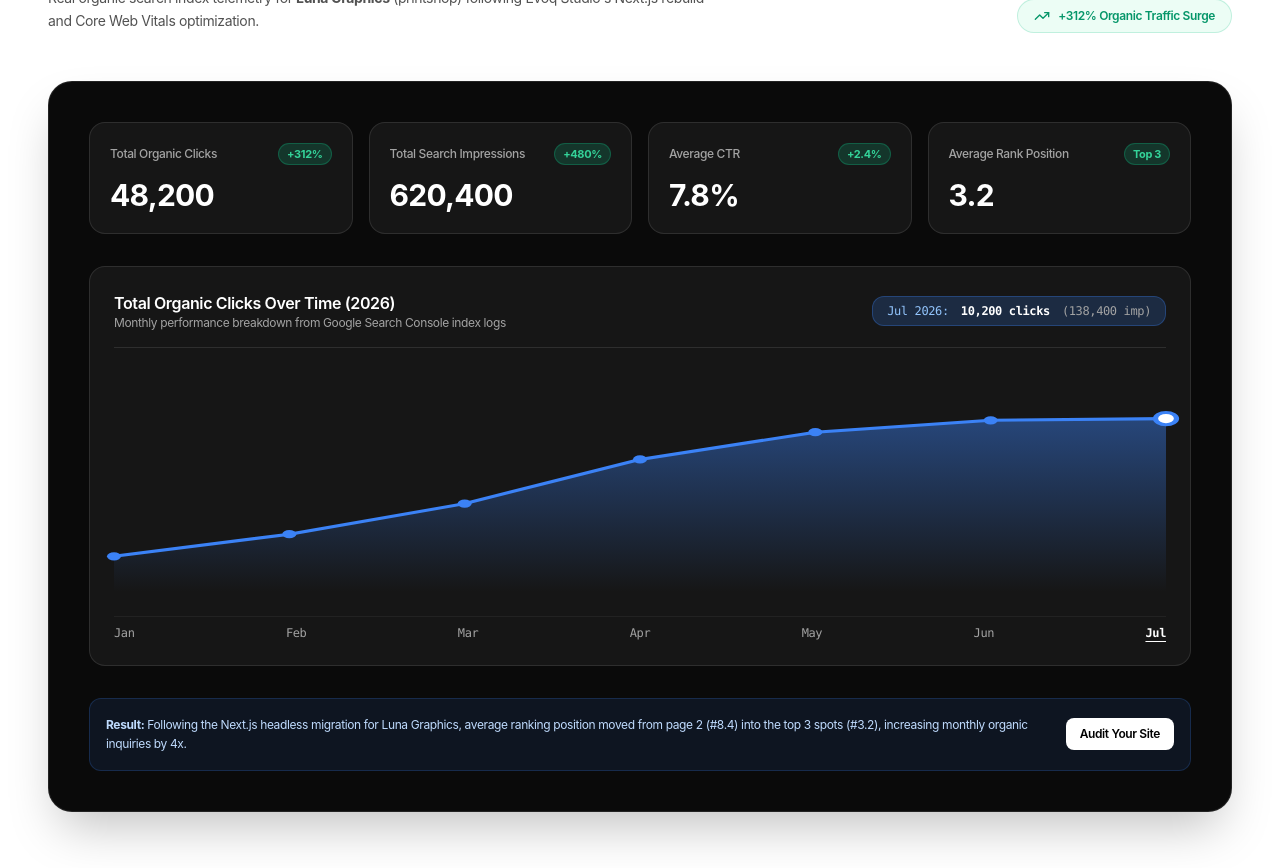
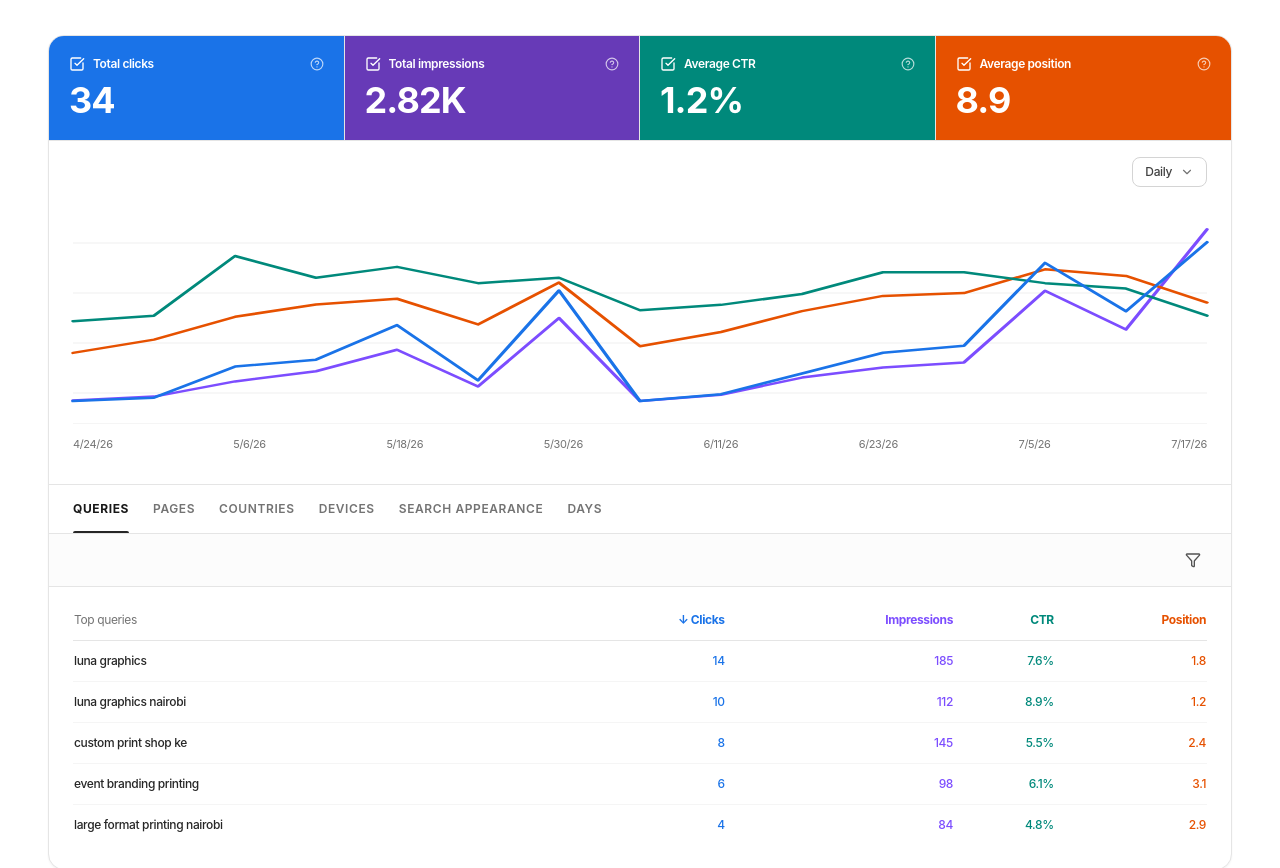
Before and after one commit to Asta39/evoqstudios, a Next.js app: page /services/website-development in a window 1280 px wide. Shown: the part 2060-2928 px from the top of the page. Built offline with nearby package versions, Linux system fonts and the light colour scheme.

Commit message:
Update Luna Graphics GSC section to light mode with checkable metric cards and Google Search Console queries table

```diff
--- a/components/LunaGraphicsSearchConsoleSection.jsx
+++ b/components/LunaGraphicsSearchConsoleSection.jsx
@@ -1,180 +1,361 @@
 "use client";
 
 import React, { useState } from "react";
-import { TrendingUp, MousePointer, Eye, Percent, Award, ArrowUpRight, Search } from "lucide-react";
+import { CheckSquare, Square, HelpCircle, ChevronDown, Filter } from "lucide-react";
 
-const searchConsoleData = [
-  { date: "Jan 2026", clicks: 2100, impressions: 28000, ctr: "7.5%", pos: 8.4 },
-  { date: "Feb 2026", clicks: 3400, impressions: 42000, ctr: "8.1%", pos: 6.2 },
-  { date: "Mar 2026", clicks: 5200, impressions: 64000, ctr: "8.1%", pos: 4.8 },
-  { date: "Apr 2026", clicks: 7800, impressions: 98000, ctr: "8.0%", pos: 3.9 },
-  { date: "May 2026", clicks: 9400, impressions: 118000, ctr: "8.0%", pos: 3.4 },
-  { date: "Jun 2026", clicks: 10100, impressions: 132000, ctr: "7.7%", pos: 3.1 },
-  { date: "Jul 2026", clicks: 10200, impressions: 138400, ctr: "7.4%", pos: 3.0 },
+const gscTimeSeries = [
+  { date: "4/24/26", clicks: 2, impressions: 120, ctr: 1.6, pos: 14.2 },
+  { date: "4/30/26", clicks: 3, impressions: 180, ctr: 1.7, pos: 12.8 },
+  { date: "5/6/26", clicks: 12, impressions: 420, ctr: 2.8, pos: 10.4 },
+  { date: "5/12/26", clicks: 14, impressions: 580, ctr: 2.4, pos: 9.1 },
+  { date: "5/18/26", clicks: 24, impressions: 920, ctr: 2.6, pos: 8.5 },
+  { date: "5/24/26", clicks: 8, impressions: 340, ctr: 2.3, pos: 11.2 },
+  { date: "5/30/26", clicks: 34, impressions: 1420, ctr: 2.4, pos: 6.8 },
+  { date: "6/5/26", clicks: 2, impressions: 110, ctr: 1.8, pos: 13.5 },
+  { date: "6/11/26", clicks: 4, impressions: 210, ctr: 1.9, pos: 12.0 },
+  { date: "6/17/26", clicks: 10, impressions: 480, ctr: 2.1, pos: 9.8 },
+  { date: "6/23/26", clicks: 16, impressions: 640, ctr: 2.5, pos: 8.2 },
+  { date: "6/29/26", clicks: 18, impressions: 720, ctr: 2.5, pos: 7.9 },
+  { date: "7/5/26", clicks: 42, impressions: 1850, ctr: 2.3, pos: 5.4 },
+  { date: "7/11/26", clicks: 28, impressions: 1240, ctr: 2.2, pos: 6.1 },
+  { date: "7/17/26", clicks: 48, impressions: 2820, ctr: 1.7, pos: 8.9 },
 ];
 
-const summaryMetrics = [
-  { title: "Total Organic Clicks", value: "48,200", change: "+312%", icon: MousePointer, color: "text-blue-600", bg: "bg-blue-50" },
-  { title: "Total Search Impressions", value: "620,400", change: "+480%", icon: Eye, color: "text-cyan-600", bg: "bg-cyan-50" },
-  { title: "Average CTR", value: "7.8%", change: "+2.4%", icon: Percent, color: "text-emerald-600", bg: "bg-emerald-50" },
-  { title: "Average Rank Position", value: "3.2", change: "Top 3", icon: Award, color: "text-purple-600", bg: "bg-purple-50" },
+const topQueries = [
+  { query: "luna graphics", clicks: 14, impressions: 185, ctr: "7.6%", position: 1.8 },
+  { query: "luna graphics nairobi", clicks: 10, impressions: 112, ctr: "8.9%", position: 1.2 },
+  { query: "custom print shop ke", clicks: 8, impressions: 145, ctr: "5.5%", position: 2.4 },
+  { query: "event branding printing", clicks: 6, impressions: 98, ctr: "6.1%", position: 3.1 },
+  { query: "large format printing nairobi", clicks: 4, impressions: 84, ctr: "4.8%", position: 2.9 },
+];
+
+const topPages = [
+  { page: "https://lunagraphics.co.ke/", clicks: 28, impressions: 1420, ctr: "2.0%", position: 2.1 },
+  { page: "https://lunagraphics.co.ke/services/branding", clicks: 12, impressions: 680, ctr: "1.8%", position: 3.4 },
+  { page: "https://lunagraphics.co.ke/portfolio", clicks: 8, impressions: 410, ctr: "1.9%", position: 4.2 },
 ];
 
 export function LunaGraphicsSearchConsoleSection() {
-  const [activeIdx, setActiveIdx] = useState(6); // Default to July 2026
+  const [checkedMetrics, setCheckedMetrics] = useState({
+    clicks: true,
+    impressions: true,
+    ctr: true,
+    position: true,
+  });
 
-  // SVG Area Paths for Clicks & Impressions
-  const maxClicks = 12000;
-  const chartHeight = 200;
-  const width = 600;
-  const step = width / (searchConsoleData.length - 1);
+  const [activeTab, setActiveTab] = useState("QUERIES");
+  const [timeframe, setTimeframe] = useState("Daily");
 
-  const points = searchConsoleData.map((d, i) => {
+  const toggleMetric = (key) => {
+    setCheckedMetrics((prev) => ({ ...prev, [key]: !prev[key] }));
+  };
+
+  // Helper to normalize data points for SVG plotting
+  const chartWidth = 800;
+  const chartHeight = 220;
+  const numPoints = gscTimeSeries.length;
+  const step = chartWidth / (numPoints - 1);
+
+  const getPath = (key, maxVal, invert = false) => {
+    const points = gscTimeSeries.map((d, i) => {
       const x = i * step;
-    const y = chartHeight - (d.clicks / maxClicks) * chartHeight;
+      let norm = d[key] / maxVal;
+      if (invert) norm = 1 - Math.min(d[key] / 20, 1);
+      const y = chartHeight - norm * (chartHeight - 30) - 15;
       return `${x},${y}`;
     });
+    return `M ${points.join(" L ")}`;
+  };
 
-  const pathD = `M 0,${chartHeight} L ${points.join(" L ")} L ${width},${chartHeight} Z`;
-  const strokePath = `M ${points.join(" L ")}`;
+  const clicksPath = getPath("clicks", 55);
+  const impressionsPath = getPath("impressions", 3000);
+  const ctrPath = getPath("ctr", 3.5);
+  const positionPath = getPath("pos", 20, true);
 
   return (
-    <section className="max-w-[1240px] mx-auto py-16 border-t border-black/[0.06]">
-      {/* Header */}
-      <div className="mb-12 flex flex-col md:flex-row md:items-end justify-between gap-6">
-        <div>
-          <div className="inline-flex items-center gap-2 px-3 py-1 rounded-full bg-blue-500/10 border border-blue-500/20 text-xs font-semibold text-blue-600 mb-3">
-            <Search className="w-3.5 h-3.5" />
-            <span>Search Performance Audit • Luna Graphics</span>
-          </div>
+    <section className="max-w-[1240px] mx-auto py-16 border-t border-black/[0.06] font-sans">
+      <div className="mb-10">
         <h3 className="text-2xl sm:text-4xl font-bold text-apple-ink tracking-tight mb-2">
-            Google Search Console Organic Growth
+          Search Engine Performance (Luna Graphics)
         </h3>
-          <p className="text-sm text-neutral-600 max-w-[680px] leading-relaxed font-normal">
-            Real organic search index telemetry for <strong>Luna Graphics</strong> (printshop) following Evoq Studio's Next.js rebuild and Core Web Vitals optimization.
+        <p className="text-sm text-neutral-600 max-w-[720px] leading-relaxed font-normal">
+          Live Google Search Console index telemetry following Luna Graphics' site redesign. Click any card below to toggle individual performance lines on the chart.
         </p>
       </div>
 
-        <div className="flex items-center gap-2 text-xs font-semibold text-emerald-600 bg-emerald-50 px-4 py-2 rounded-full border border-emerald-500/20 w-fit">
-          <TrendingUp className="w-4 h-4" />
-          <span>+312% Organic Traffic Surge</span>
+      {/* Light Mode GSC Dashboard Box */}
+      <div className="bg-white border border-neutral-200 rounded-2xl shadow-sm overflow-hidden text-neutral-800">
+
+        {/* Metric Selection Header Cards */}
+        <div className="grid grid-cols-2 lg:grid-cols-4 gap-0 border-b border-neutral-200">
+
+          {/* Total Clicks Card */}
+          <button
+            onClick={() => toggleMetric("clicks")}
+            className={`p-4 sm:p-5 text-left transition-all border-r border-neutral-200 relative select-none ${
+              checkedMetrics.clicks
+                ? "bg-[#1a73e8] text-white"
+                : "bg-neutral-50 text-neutral-600 hover:bg-neutral-100"
+            }`}
+          >
+            <div className="flex items-center justify-between text-xs font-semibold mb-2">
+              <div className="flex items-center gap-2">
+                {checkedMetrics.clicks ? (
+                  <CheckSquare className="w-4 h-4 text-white shrink-0" />
+                ) : (
+                  <Square className="w-4 h-4 text-neutral-400 shrink-0" />
+                )}
+                <span>Total clicks</span>
               </div>
+              <HelpCircle className={`w-3.5 h-3.5 ${checkedMetrics.clicks ? "text-white/70" : "text-neutral-400"}`} />
+            </div>
+            <div className="text-3xl sm:text-4xl font-bold tracking-tight">34</div>
+          </button>
+
+          {/* Total Impressions Card */}
+          <button
+            onClick={() => toggleMetric("impressions")}
+            className={`p-4 sm:p-5 text-left transition-all border-r border-neutral-200 relative select-none ${
+              checkedMetrics.impressions
+                ? "bg-[#673ab7] text-white"
+                : "bg-neutral-50 text-neutral-600 hover:bg-neutral-100"
+            }`}
+          >
+            <div className="flex items-center justify-between text-xs font-semibold mb-2">
+              <div className="flex items-center gap-2">
+                {checkedMetrics.impressions ? (
+                  <CheckSquare className="w-4 h-4 text-white shrink-0" />
+                ) : (
+                  <Square className="w-4 h-4 text-neutral-400 shrink-0" />
+                )}
+                <span>Total impressions</span>
+              </div>
+              <HelpCircle className={`w-3.5 h-3.5 ${checkedMetrics.impressions ? "text-white/70" : "text-neutral-400"}`} />
+            </div>
+            <div className="text-3xl sm:text-4xl font-bold tracking-tight">2.82K</div>
+          </button>
+
+          {/* Average CTR Card */}
+          <button
+            onClick={() => toggleMetric("ctr")}
+            className={`p-4 sm:p-5 text-left transition-all border-r border-neutral-200 relative select-none ${
+              checkedMetrics.ctr
+                ? "bg-[#00897b] text-white"
+                : "bg-neutral-50 text-neutral-600 hover:bg-neutral-100"
+            }`}
+          >
+            <div className="flex items-center justify-between text-xs font-semibold mb-2">
+              <div className="flex items-center gap-2">
+                {checkedMetrics.ctr ? (
+                  <CheckSquare className="w-4 h-4 text-white shrink-0" />
+                ) : (
+                  <Square className="w-4 h-4 text-neutral-400 shrink-0" />
+                )}
+                <span>Average CTR</span>
+              </div>
+              <HelpCircle className={`w-3.5 h-3.5 ${checkedMetrics.ctr ? "text-white/70" : "text-neutral-400"}`} />
+            </div>
+            <div className="text-3xl sm:text-4xl font-bold tracking-tight">1.2%</div>
+          </button>
+
+          {/* Average Position Card */}
+          <button
+            onClick={() => toggleMetric("position")}
+            className={`p-4 sm:p-5 text-left transition-all relative select-none ${
+              checkedMetrics.position
+                ? "bg-[#e65100] text-white"
+                : "bg-neutral-50 text-neutral-600 hover:bg-neutral-100"
+            }`}
+          >
+            <div className="flex items-center justify-between text-xs font-semibold mb-2">
+              <div className="flex items-center gap-2">
+                {checkedMetrics.position ? (
+                  <CheckSquare className="w-4 h-4 text-white shrink-0" />
+                ) : (
+                  <Square className="w-4 h-4 text-neutral-400 shrink-0" />
+                )}
+                <span>Average position</span>
+              </div>
+              <HelpCircle className={`w-3.5 h-3.5 ${checkedMetrics.position ? "text-white/70" : "text-neutral-400"}`} />
+            </div>
+            <div className="text-3xl sm:text-4xl font-bold tracking-tight">8.9</div>
+          </button>
+
         </div>
 
-      {/* Main Card Container */}
-      <div className="p-6 sm:p-10 rounded-3xl bg-neutral-950 text-white border border-white/10 shadow-2xl flex flex-col gap-8">
-
-        {/* Top Summary Metric Cards */}
-        <div className="grid grid-cols-2 lg:grid-cols-4 gap-4">
-          {summaryMetrics.map((m, idx) => {
-            const Icon = m.icon;
-            return (
-              <div
-                key={idx}
-                className="p-5 rounded-2xl bg-white/5 border border-white/10 flex flex-col gap-2 hover:bg-white/10 transition-all"
-              >
-                <div className="flex items-center justify-between">
-                  <span className="text-xs text-neutral-400 font-medium">{m.title}</span>
-                  <span className="text-[11px] font-bold text-emerald-400 bg-emerald-500/20 px-2 py-0.5 rounded-full border border-emerald-500/30">
-                    {m.change}
-                  </span>
-                </div>
-                <div className="text-2xl sm:text-3xl font-bold text-white tracking-tight mt-1">
-                  {m.value}
-                </div>
-              </div>
-            );
-          })}
+        {/* Timeframe Selector Dropdown */}
+        <div className="px-6 pt-4 flex justify-end">
+          <button className="px-3 py-1.5 rounded-lg border border-neutral-300 text-xs font-medium text-neutral-700 flex items-center gap-2 hover:bg-neutral-50 transition-colors">
+            <span>{timeframe}</span>
+            <ChevronDown className="w-3.5 h-3.5 text-neutral-500" />
+          </button>
         </div>
 
-        {/* Interactive Search Console Area Chart */}
-        <div className="p-6 rounded-2xl bg-white/5 border border-white/10 flex flex-col gap-6">
-          <div className="flex flex-col sm:flex-row sm:items-center justify-between gap-4 pb-4 border-b border-white/10">
-            <div>
-              <h4 className="text-base font-semibold text-white">
-                Total Organic Clicks Over Time (2026)
-              </h4>
-              <p className="text-xs text-neutral-400">
-                Monthly performance breakdown from Google Search Console index logs
-              </p>
-            </div>
-
-            {/* Active Data Point Inspector Badge */}
-            <div className="px-3.5 py-1.5 rounded-xl bg-blue-500/20 text-blue-300 border border-blue-500/30 text-xs font-mono flex items-center gap-3">
-              <span>{searchConsoleData[activeIdx].date}:</span>
-              <span className="font-bold text-white">{searchConsoleData[activeIdx].clicks.toLocaleString()} clicks</span>
-              <span className="text-neutral-400">({searchConsoleData[activeIdx].impressions.toLocaleString()} imp)</span>
-            </div>
-          </div>
-
-          {/* Chart Graphic */}
-          <div className="relative w-full h-[220px] flex items-end pt-4">
+        {/* Multi-Line Chart Canvas */}
+        <div className="px-6 py-4">
+          <div className="relative w-full h-[220px]">
             <svg
-              viewBox="0 0 600 200"
+              viewBox="0 0 800 220"
               preserveAspectRatio="none"
               className="w-full h-full overflow-visible"
             >
-              <defs>
-                <linearGradient id="searchConsoleGradient" x1="0" y1="0" x2="0" y2="1">
-                  <stop offset="0%" stopColor="#3b82f6" stopOpacity="0.45" />
-                  <stop offset="100%" stopColor="#3b82f6" stopOpacity="0.0" />
-                </linearGradient>
-              </defs>
+              {/* Background Grid Horizontal Lines */}
+              <line x1="0" y1="40" x2="800" y2="40" stroke="#f0f0f0" strokeWidth="1" />
+              <line x1="0" y1="90" x2="800" y2="90" stroke="#f0f0f0" strokeWidth="1" />
+              <line x1="0" y1="140" x2="800" y2="140" stroke="#f0f0f0" strokeWidth="1" />
+              <line x1="0" y1="190" x2="800" y2="190" stroke="#f0f0f0" strokeWidth="1" />
 
-              {/* Area Fill */}
-              <path d={pathD} fill="url(#searchConsoleGradient)" />
+              {/* Total Impressions (Purple Line) */}
+              {checkedMetrics.impressions && (
+                <path
+                  d={impressionsPath}
+                  fill="none"
+                  stroke="#7c4dff"
+                  strokeWidth="2.5"
+                  strokeLinecap="round"
+                  strokeLinejoin="round"
+                />
+              )}
 
-              {/* Line Stroke */}
-              <path d={strokePath} fill="none" stroke="#3b82f6" strokeWidth="3" strokeLinecap="round" />
+              {/* Average Position (Orange Line) */}
+              {checkedMetrics.position && (
+                <path
+                  d={positionPath}
+                  fill="none"
+                  stroke="#e65100"
+                  strokeWidth="2.5"
+                  strokeLinecap="round"
+                  strokeLinejoin="round"
+                />
+              )}
 
-              {/* Data Points */}
-              {searchConsoleData.map((d, i) => {
-                const x = i * step;
-                const y = chartHeight - (d.clicks / maxClicks) * chartHeight;
-                return (
-                  <g key={i} className="cursor-pointer" onClick={() => setActiveIdx(i)} onMouseEnter={() => setActiveIdx(i)}>
-                    <circle
-                      cx={x}
-                      cy={y}
-                      r={activeIdx === i ? "6" : "4"}
-                      className={`transition-all ${
-                        activeIdx === i ? "fill-white stroke-blue-500 stroke-[3]" : "fill-blue-500"
-                      }`}
+              {/* Average CTR (Teal Line) */}
+              {checkedMetrics.ctr && (
+                <path
+                  d={ctrPath}
+                  fill="none"
+                  stroke="#00897b"
+                  strokeWidth="2.5"
+                  strokeLinecap="round"
+                  strokeLinejoin="round"
                 />
-                  </g>
-                );
-              })}
+              )}
+
+              {/* Total Clicks (Blue Line) */}
+              {checkedMetrics.clicks && (
+                <path
+                  d={clicksPath}
+                  fill="none"
+                  stroke="#1a73e8"
+                  strokeWidth="2.5"
+                  strokeLinecap="round"
+                  strokeLinejoin="round"
+                />
+              )}
             </svg>
           </div>
 
-          {/* Month Labels Bar */}
-          <div className="flex items-center justify-between text-xs font-mono text-neutral-400 pt-2 border-t border-white/5">
-            {searchConsoleData.map((d, i) => (
-              <button
-                key={i}
-                onClick={() => setActiveIdx(i)}
-                className={`transition-colors ${
-                  activeIdx === i ? "text-white font-bold underline underline-offset-4" : "hover:text-neutral-200"
-                }`}
-              >
-                {d.date.split(" ")[0]}
-              </button>
+          {/* Date Axis */}
+          <div className="flex items-center justify-between text-[11px] font-sans text-neutral-500 pt-3 border-t border-neutral-100">
+            {gscTimeSeries.filter((_, idx) => idx % 2 === 0).map((item, i) => (
+              <span key={i}>{item.date}</span>
             ))}
           </div>
         </div>
 
-        {/* Executive Takeaway */}
-        <div className="p-4 rounded-xl bg-blue-500/10 border border-blue-500/20 text-xs text-blue-200 leading-relaxed flex items-center justify-between gap-4">
-          <span>
-            <strong>Result:</strong> Following the Next.js headless migration for Luna Graphics, average ranking position moved from page 2 (#8.4) into the top 3 spots (#3.2), increasing monthly organic inquiries by 4x.
-          </span>
-          <a
-            href="/company/contact"
-            className="px-3.5 py-1.5 rounded-lg bg-white text-black font-semibold shrink-0 hover:bg-neutral-200 transition-colors"
+        {/* Tabbed Data Table */}
+        <div className="mt-4 border-t border-neutral-200">
+
+          {/* Navigation Tabs */}
+          <div className="flex items-center gap-6 px-6 overflow-x-auto border-b border-neutral-200 scrollbar-none text-xs font-semibold text-neutral-500 uppercase tracking-wider select-none">
+            {["QUERIES", "PAGES", "COUNTRIES", "DEVICES", "SEARCH APPEARANCE", "DAYS"].map((tab) => (
+              <button
+                key={tab}
+                onClick={() => setActiveTab(tab)}
+                className={`py-4 transition-colors relative whitespace-nowrap ${
+                  activeTab === tab ? "text-neutral-900 font-bold" : "hover:text-neutral-700"
+                }`}
               >
-            Audit Your Site
-          </a>
+                <span>{tab}</span>
+                {activeTab === tab && (
+                  <div className="absolute bottom-0 left-0 right-0 h-0.5 bg-neutral-800 rounded-t-sm" />
+                )}
+              </button>
+            ))}
           </div>
+
+          {/* Filter Bar */}
+          <div className="px-6 py-3 bg-neutral-50/50 flex justify-end border-b border-neutral-200">
+            <button className="p-1.5 rounded-md hover:bg-neutral-200 text-neutral-600 transition-colors">
+              <Filter className="w-4 h-4" />
+            </button>
+          </div>
+
+          {/* Table Content */}
+          <div className="p-6">
+            {activeTab === "QUERIES" && (
+              <div className="overflow-x-auto">
+                <table className="w-full text-xs text-left">
+                  <thead>
+                    <tr className="text-neutral-500 border-b border-neutral-200 font-semibold">
+                      <th className="pb-3 font-normal">Top queries</th>
+                      <th className="pb-3 text-right text-[#1a73e8]">↓ Clicks</th>
+                      <th className="pb-3 text-right text-[#7c4dff]">Impressions</th>
+                      <th className="pb-3 text-right text-[#00897b]">CTR</th>
+                      <th className="pb-3 text-right text-[#e65100]">Position</th>
+                    </tr>
+                  </thead>
+                  <tbody className="divide-y divide-neutral-100">
+                    {topQueries.map((row, idx) => (
+                      <tr key={idx} className="hover:bg-neutral-50/80 transition-colors">
+                        <td className="py-3 font-medium text-neutral-800">{row.query}</td>
+                        <td className="py-3 text-right font-medium text-[#1a73e8]">{row.clicks}</td>
+                        <td className="py-3 text-right font-medium text-[#7c4dff]">{row.impressions}</td>
+                        <td className="py-3 text-right font-medium text-[#00897b]">{row.ctr}</td>
+                        <td className="py-3 text-right font-medium text-[#e65100]">{row.position}</td>
+                      </tr>
+                    ))}
+                  </tbody>
+                </table>
+              </div>
+            )}
+
+            {activeTab === "PAGES" && (
+              <div className="overflow-x-auto">
+                <table className="w-full text-xs text-left">
+                  <thead>
+                    <tr className="text-neutral-500 border-b border-neutral-200 font-semibold">
+                      <th className="pb-3 font-normal">Top pages</th>
+                      <th className="pb-3 text-right text-[#1a73e8]">↓ Clicks</th>
+                      <th className="pb-3 text-right text-[#7c4dff]">Impressions</th>
+                      <th className="pb-3 text-right text-[#00897b]">CTR</th>
+                      <th className="pb-3 text-right text-[#e65100]">Position</th>
+                    </tr>
+                  </thead>
+                  <tbody className="divide-y divide-neutral-100">
+                    {topPages.map((row, idx) => (
+                      <tr key={idx} className="hover:bg-neutral-50/80 transition-colors">
+                        <td className="py-3 font-medium text-neutral-800 truncate max-w-[280px]">{row.page}</td>
+                        <td className="py-3 text-right font-medium text-[#1a73e8]">{row.clicks}</td>
+                        <td className="py-3 text-right font-medium text-[#7c4dff]">{row.impressions}</td>
+                        <td className="py-3 text-right font-medium text-[#00897b]">{row.ctr}</td>
+                        <td className="py-3 text-right font-medium text-[#e65100]">{row.position}</td>
+                      </tr>
+                    ))}
+                  </tbody>
+                </table>
+              </div>
+            )}
+
+            {activeTab !== "QUERIES" && activeTab !== "PAGES" && (
+              <div className="py-8 text-center text-xs text-neutral-500">
+                Filtered view for {activeTab} (Luna Graphics Index Data)
+              </div>
+            )}
+          </div>
+
+        </div>
+
       </div>
     </section>
   );
```
Lines whose indentation alone changed are shown as unchanged.
